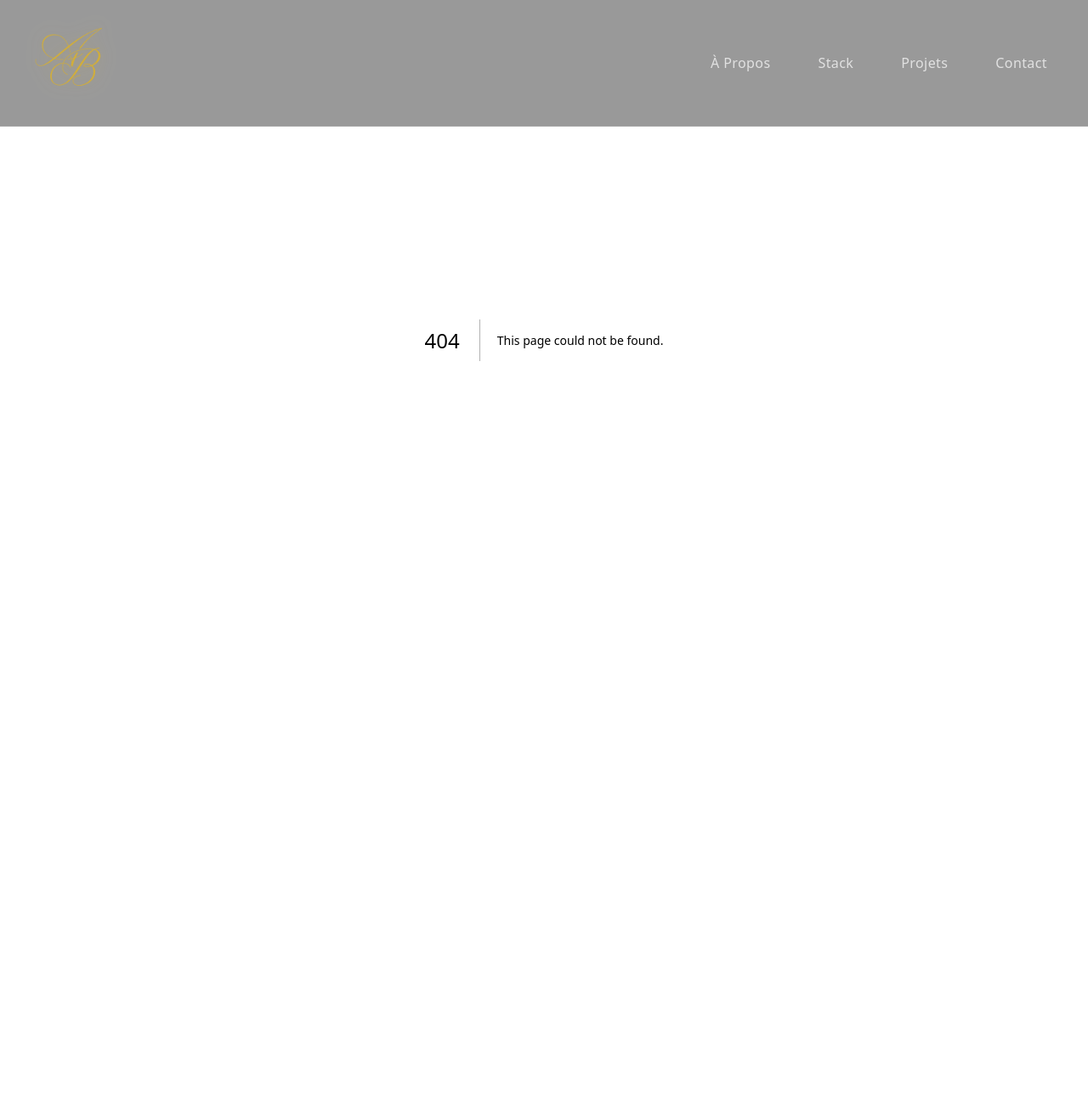
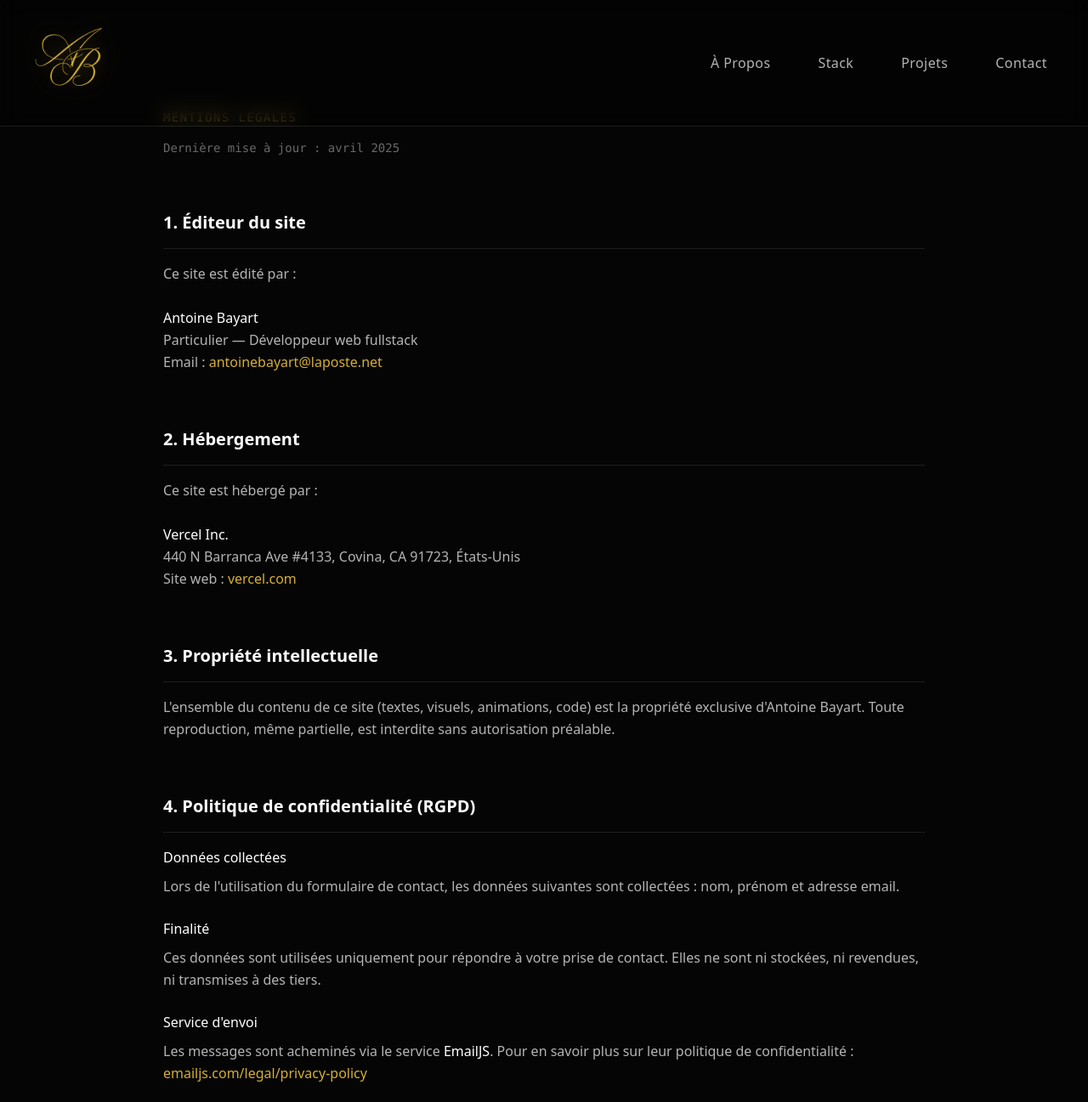
Before and after one commit to antoine62232/portfolio, a Next.js app: page /mentions-legales in a window 1280 px wide. Before the commit this address had no page. Shown: the top 1297 px of the page at 85% size. Before the commit the page ends 800 px from the top, so only its background shows below. Built offline with nearby package versions, Linux system fonts and the light colour scheme.

Commit message:
feat: ajout mentions légales, icônes footer, fix logo navbar et scroll-margin sections

```diff
--- a/package.json
+++ b/package.json
@@ -19,6 +19,7 @@
     "next": "16.2.4",
     "react": "19.2.4",
     "react-dom": "19.2.4",
+    "react-icons": "^5.6.0",
     "three": "^0.184.0"
   },
   "devDependencies": {
--- /dev/null
+++ b/src/app/mentions-legales/page.js
@@ -0,0 +1,111 @@
+export const metadata = {
+  title: "Mentions Légales — Antoine Bayart",
+  description: "Mentions légales et politique de confidentialité du portfolio d'Antoine Bayart.",
+  robots: {
+    index: false,
+    follow: false,
+  },
+};
+
+export default function MentionsLegales() {
+  return (
+    <main className="min-h-screen bg-[#050505] text-white py-32 px-8 md:px-24">
+      <div className="max-w-4xl mx-auto w-full space-y-16">
+
+        {/* Titre */}
+        <div>
+          <h1 className="text-sm text-[#D4AF37] font-mono tracking-widest uppercase mb-4">
+            Mentions Légales
+          </h1>
+          <p className="text-white/40 text-sm font-mono">
+            Dernière mise à jour : avril 2025
+          </p>
+        </div>
+
+        {/* Éditeur du site */}
+        <section className="space-y-4">
+          <h2 className="text-xl font-semibold text-white border-b border-white/10 pb-4">
+            1. Éditeur du site
+          </h2>
+          <p className="text-white/70 leading-relaxed">
+            Ce site est édité par :<br /><br />
+            <span className="text-white font-medium">Antoine Bayart</span><br />
+            Particulier — Développeur web fullstack<br />
+            Email : <a href="mailto:antoinebayart@laposte.net" className="text-[#D4AF37] hover:underline">antoinebayart@laposte.net</a>
+          </p>
+        </section>
+
+        {/* Hébergement */}
+        <section className="space-y-4">
+          <h2 className="text-xl font-semibold text-white border-b border-white/10 pb-4">
+            2. Hébergement
+          </h2>
+          <p className="text-white/70 leading-relaxed">
+            Ce site est hébergé par :<br /><br />
+            <span className="text-white font-medium">Vercel Inc.</span><br />
+            440 N Barranca Ave #4133, Covina, CA 91723, États-Unis<br />
+            Site web : <a href="https://vercel.com" target="_blank" rel="noopener noreferrer" className="text-[#D4AF37] hover:underline">vercel.com</a>
+          </p>
+        </section>
+
+        {/* Propriété intellectuelle */}
+        <section className="space-y-4">
+          <h2 className="text-xl font-semibold text-white border-b border-white/10 pb-4">
+            3. Propriété intellectuelle
+          </h2>
+          <p className="text-white/70 leading-relaxed">
+            L'ensemble du contenu de ce site (textes, visuels, animations, code) est la propriété exclusive d'Antoine Bayart. Toute reproduction, même partielle, est interdite sans autorisation préalable.
+          </p>
+        </section>
+
+        {/* Politique de confidentialité */}
+        <section className="space-y-4">
+          <h2 className="text-xl font-semibold text-white border-b border-white/10 pb-4">
+            4. Politique de confidentialité (RGPD)
+          </h2>
+
+          <div className="space-y-6 text-white/70 leading-relaxed">
+            <div>
+              <h3 className="text-white font-medium mb-2">Données collectées</h3>
+              <p>
+                Lors de l'utilisation du formulaire de contact, les données suivantes sont collectées : nom, prénom et adresse email.
+              </p>
+            </div>
+
+            <div>
+              <h3 className="text-white font-medium mb-2">Finalité</h3>
+              <p>
+                Ces données sont utilisées uniquement pour répondre à votre prise de contact. Elles ne sont ni stockées, ni revendues, ni transmises à des tiers.
+              </p>
+            </div>
+
+            <div>
+              <h3 className="text-white font-medium mb-2">Service d'envoi</h3>
+              <p>
+                Les messages sont acheminés via le service <span className="text-white">EmailJS</span>. Pour en savoir plus sur leur politique de confidentialité : <a href="https://www.emailjs.com/legal/privacy-policy/" target="_blank" rel="noopener noreferrer" className="text-[#D4AF37] hover:underline">emailjs.com/legal/privacy-policy</a>
+              </p>
+            </div>
+
+            <div>
+              <h3 className="text-white font-medium mb-2">Vos droits</h3>
+              <p>
+                Conformément au RGPD, vous disposez d'un droit d'accès, de rectification et de suppression de vos données. Pour exercer ces droits, contactez-moi à : <a href="mailto:antoinebayart@laposte.net" className="text-[#D4AF37] hover:underline">antoinebayart@laposte.net</a>
+              </p>
+            </div>
+          </div>
+        </section>
+
+        {/* Retour */}
+        <div>
+          <a
+            href="/"
+            className="inline-block text-sm font-mono text-white/50 hover:text-[#D4AF37] transition-colors duration-300 uppercase tracking-widest"
+          >
+            ← Retour au portfolio
+          </a>
+        </div>
+
+      </div>
+    </main>
+  );
+}
--- a/src/components/About.jsx
+++ b/src/components/About.jsx
@@ -31,7 +31,7 @@ export default function About() {
     <section
       ref={sectionRef}
       id="about"
-      className="min-h-[70vh] bg-[#050505] text-white py-24 px-8 md:px-24 flex flex-col justify-center relative z-10"
+      className="scroll-mt-24 min-h-[70vh] bg-[#050505] text-white py-24 px-8 md:px-24 flex flex-col justify-center relative z-10"
     >
       <div className="max-w-6xl mx-auto w-full">
         <h2 className="about-text text-sm md:text-lg text-[#D4AF37] font-mono tracking-widest uppercase mb-8">
--- a/src/components/Contact.jsx
+++ b/src/components/Contact.jsx
@@ -94,7 +94,7 @@ export default function Contact() {
     <section
       ref={sectionRef}
       id="contact"
-      className="w-full min-h-screen bg-[#050505] text-white py-24 px-8 md:px-24 flex flex-col justify-center relative z-10"
+      className="scroll-mt-24 w-full min-h-screen bg-[#050505] text-white py-24 px-8 md:px-24 flex flex-col justify-center relative z-10"
     >
       <div className="max-w-4xl mx-auto w-full relative">
 
--- a/src/components/Footer.jsx
+++ b/src/components/Footer.jsx
@@ -1,4 +1,6 @@
 "use client";
+import { FaGithub, FaLinkedin } from "react-icons/fa";
+import { MdEmail } from "react-icons/md";
 
 export default function Footer() {
   const currentYear = new Date().getFullYear();
@@ -17,29 +19,41 @@ export default function Footer() {
           </p>
         </div>
 
-        {/* Centre : Liens Sociaux */}
+        {/* Centre : Liens Sociaux + Mentions légales */}
+        <div className="flex flex-col items-center gap-4">
           <div className="flex items-center gap-8">
             <a
               href="https://github.com/antoine62232"
               target="_blank"
               rel="noopener noreferrer"
-            className="text-white/60 hover:text-[#D4AF37] transition-colors duration-300 text-sm font-mono uppercase tracking-tighter"
+              aria-label="GitHub"
+              className="text-white/60 hover:text-[#D4AF37] transition-colors duration-300"
             >
-            GitHub
+              <FaGithub size={22} />
             </a>
             <a
               href="https://linkedin.com/in/antoine-bayart"
               target="_blank"
               rel="noopener noreferrer"
-            className="text-white/60 hover:text-[#D4AF37] transition-colors duration-300 text-sm font-mono uppercase tracking-tighter"
+              aria-label="LinkedIn"
+              className="text-white/60 hover:text-[#D4AF37] transition-colors duration-300"
             >
-            LinkedIn
+              <FaLinkedin size={22} />
             </a>
             <a
               href="mailto:antoinebayart@laposte.net"
-            className="text-white/60 hover:text-[#D4AF37] transition-colors duration-300 text-sm font-mono uppercase tracking-tighter"
+              aria-label="Email"
+              className="text-white/60 hover:text-[#D4AF37] transition-colors duration-300"
             >
-            Email
+              <MdEmail size={24} />
+            </a>
+          </div>
+
+          <a
+            href="/mentions-legales"
+            className="text-white/40 hover:text-[#D4AF37] transition-colors duration-300 text-xs font-mono uppercase tracking-tighter"
+          >
+            Mentions légales
           </a>
         </div>
 
--- a/src/components/Navbar.jsx
+++ b/src/components/Navbar.jsx
@@ -26,7 +26,7 @@ export default function Navbar() {
   return (
     <>
       {/* --- LA NAVBAR FIXE EN HAUT --- */}
-      <nav className="fixed top-0 left-0 w-full z-50 px-8 py-6 bg-black/40 backdrop-blur-md border-b border-white/10">
+      <nav className="fixed top-0 left-0 w-full z-50 px-8 py-6 bg-black/40 backdrop-blur-md border-b border-white/10 overflow-hidden">
         <div className="max-w-7xl mx-auto flex justify-between items-center">
 
           {/* Logo */}
@@ -36,6 +36,8 @@ export default function Navbar() {
               alt="Antoine Bayart logo"
               width={100}
               height={100}
+              loading="eager"
+              style={{ height: "auto" }}
               className="drop-shadow-[0_0_10px_rgba(212,175,55,0.4)]"
             />
           </a>
--- a/src/components/Projects.jsx
+++ b/src/components/Projects.jsx
@@ -10,7 +10,7 @@ export default function Projects() {
   const [selectedProject, setSelectedProject] = useState(null);
 
   return (
-    <section ref={containerRef} id="projects" className="relative w-full h-[300vh] bg-[#050505]">
+    <section ref={containerRef} id="projects" className="scroll-mt-24 relative w-full h-[300vh] bg-[#050505]">
       <div className="sticky top-0 h-screen w-full overflow-hidden flex flex-col items-center justify-center">
 
         {/* --- TITRE DE LA SECTION --- */}
--- a/src/components/Stack.jsx
+++ b/src/components/Stack.jsx
@@ -74,7 +74,7 @@ export default function Stack() {
     <section
       ref={sectionRef}
       id="stack"
-      className="min-h-screen bg-[#050505] text-white py-24 px-8 md:px-24 flex flex-col justify-center relative z-10"
+      className="scroll-mt-24 min-h-screen bg-[#050505] text-white py-24 px-8 md:px-24 flex flex-col justify-center relative z-10"
     >
       <div className="max-w-6xl mx-auto w-full">
         <h2 className="skill-category text-sm md:text-lg text-[#D4AF37] font-mono tracking-widest uppercase mb-12">
```
Also changed, not shown: 1 other file (tests, documents, lock files or other folders). Lines whose indentation alone changed are shown as unchanged.
